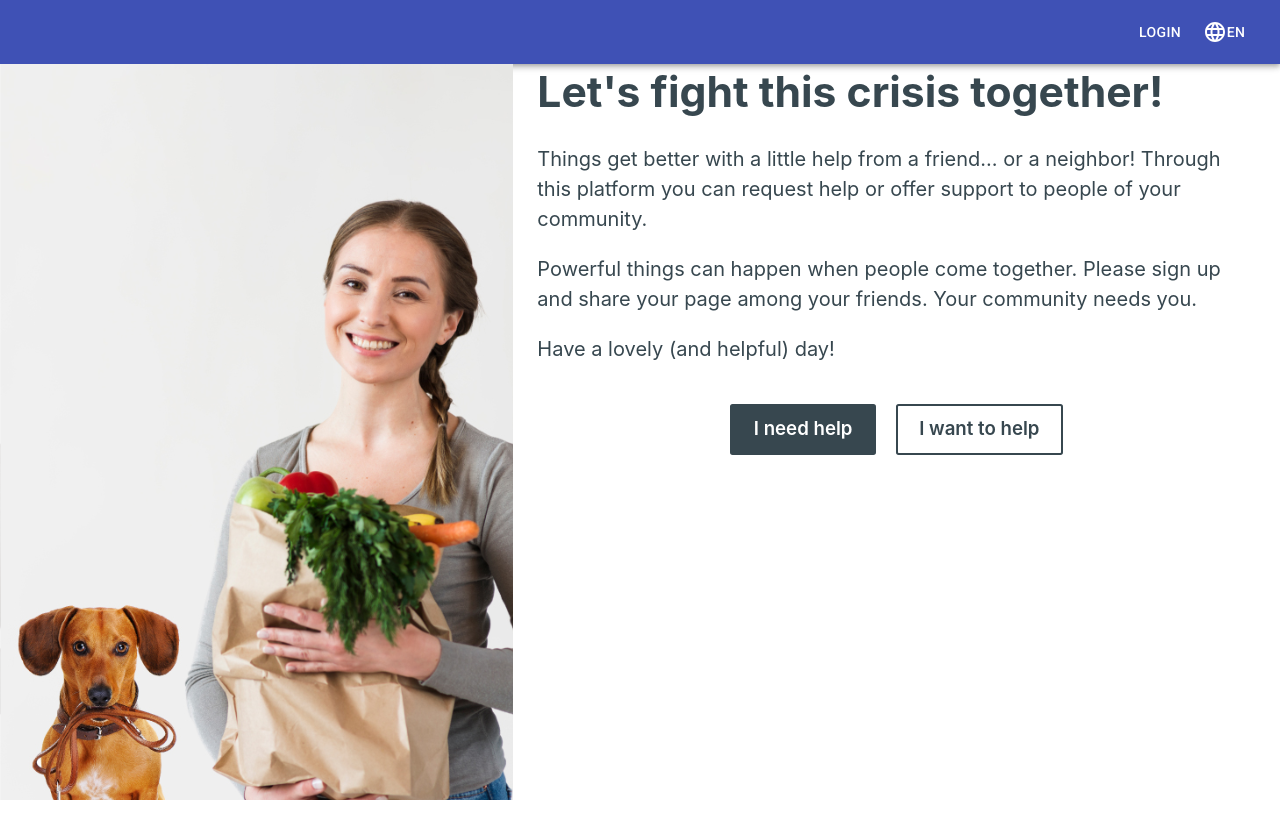
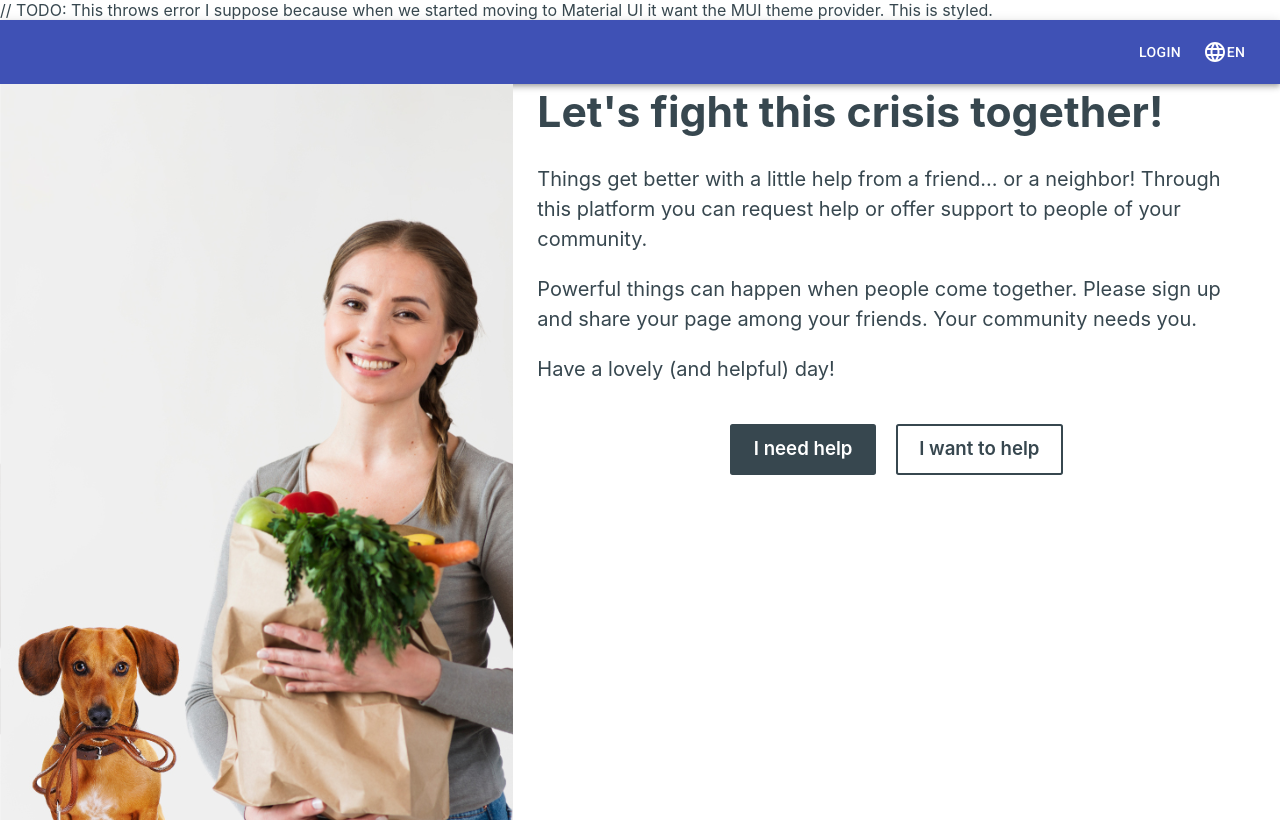
Before and after one commit to zelos-app/community-helpdesk, a React (Create React App) app: page / in a window 1280 px wide. Built offline with nearby package versions, Linux system fonts and the light colour scheme.

Commit message:
Added todo.

```diff
--- a/src/App.js
+++ b/src/App.js
@@ -40,6 +40,7 @@ export default () => {
       defaultLocale={i18nConfig.defaultLocale}
       messages={i18nConfig.messages[locale]}
     >
+      // TODO: This throws error I suppose because when we started moving to Material UI it want the MUI theme provider. This is styled.
       <ThemeProvider theme={{ ...lightTheme, ...variables }}>
         <LoggedInContext.Provider value={{ data: isLogged, set: setLogged }}>
           {/* Include global styles */}
```
